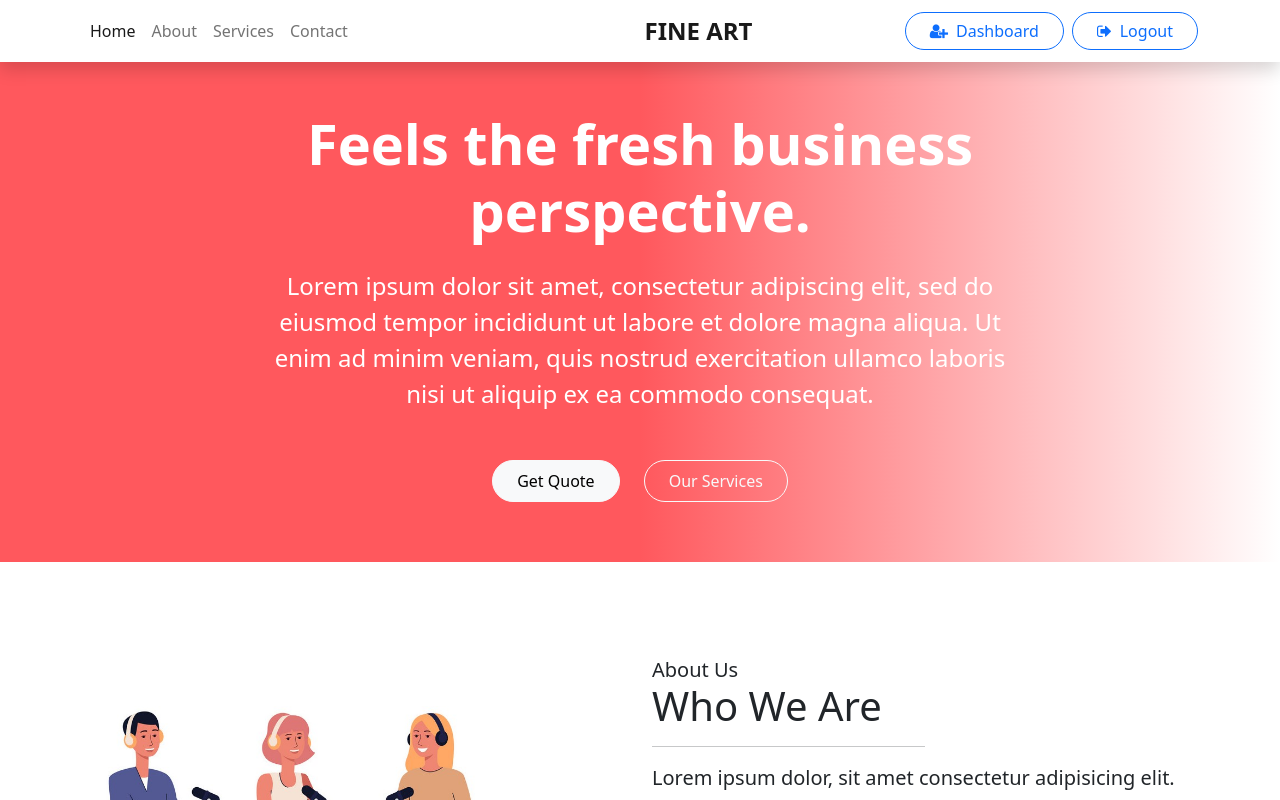
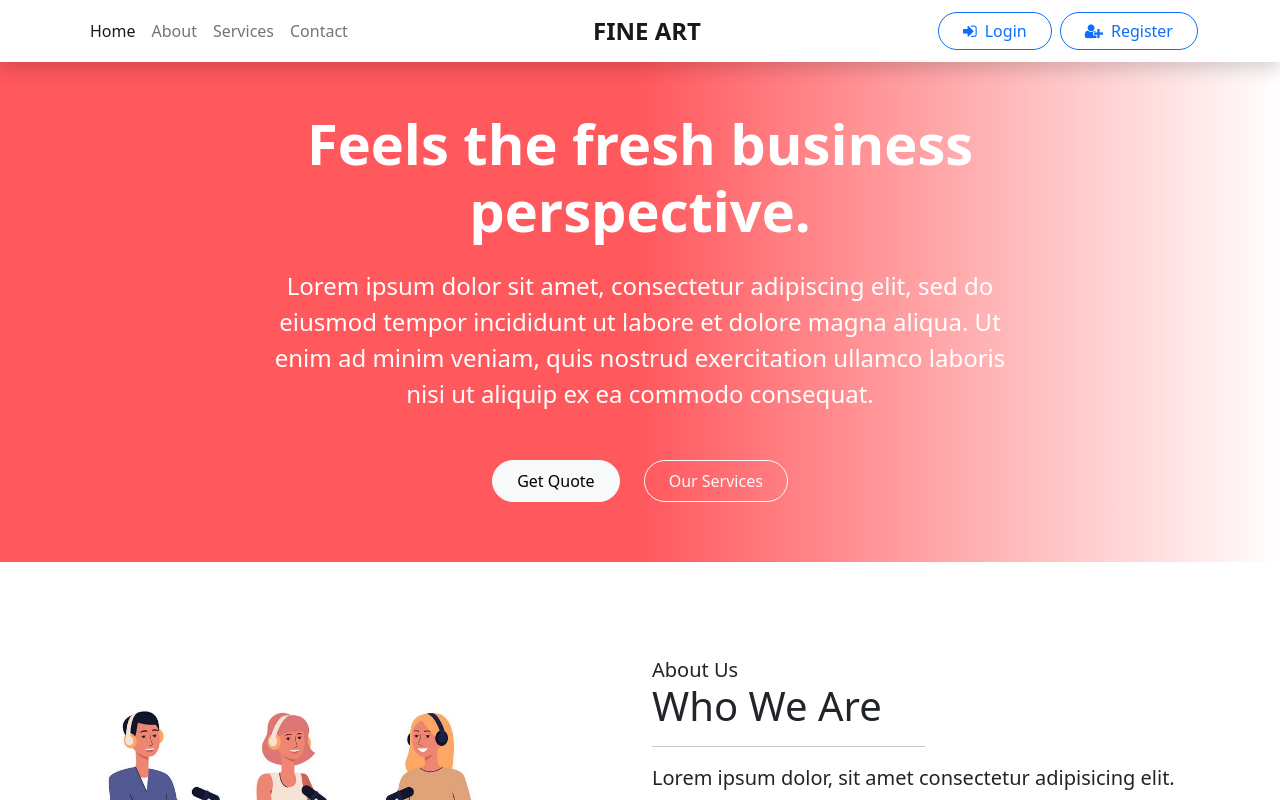
Before and after one commit to annpeacesnr/mernweb, a React (Create React App) app: page / in a window 1280 px wide. Shown: the top 800 px of the page. Built offline with nearby package versions, Linux system fonts and the light colour scheme; no server answers.

Commit message:
added dynamic navigation

```diff
--- a/src/App.js
+++ b/src/App.js
@@ -49,11 +49,11 @@ function App() {
   }, []);
   return (
     <>
-    <Navbar/>
+    <Navbar auth={auth1}/>
     <Routes>
     <Route exact path="/" element={<Home/>} />
     <Route exact path="/about" element={<About/>} />
-    <Route exact path="/services" element={<Services/>} />
+    <Route exact path="/service" element={<Services/>} />
     <Route exact path="/contact" element={<Contact/>} />
     <Route exact path="/login" element={<Login/>} auth={auth1}/>
     <Route exact path="/register" element={<Register/>} auth={auth1}/>
```
